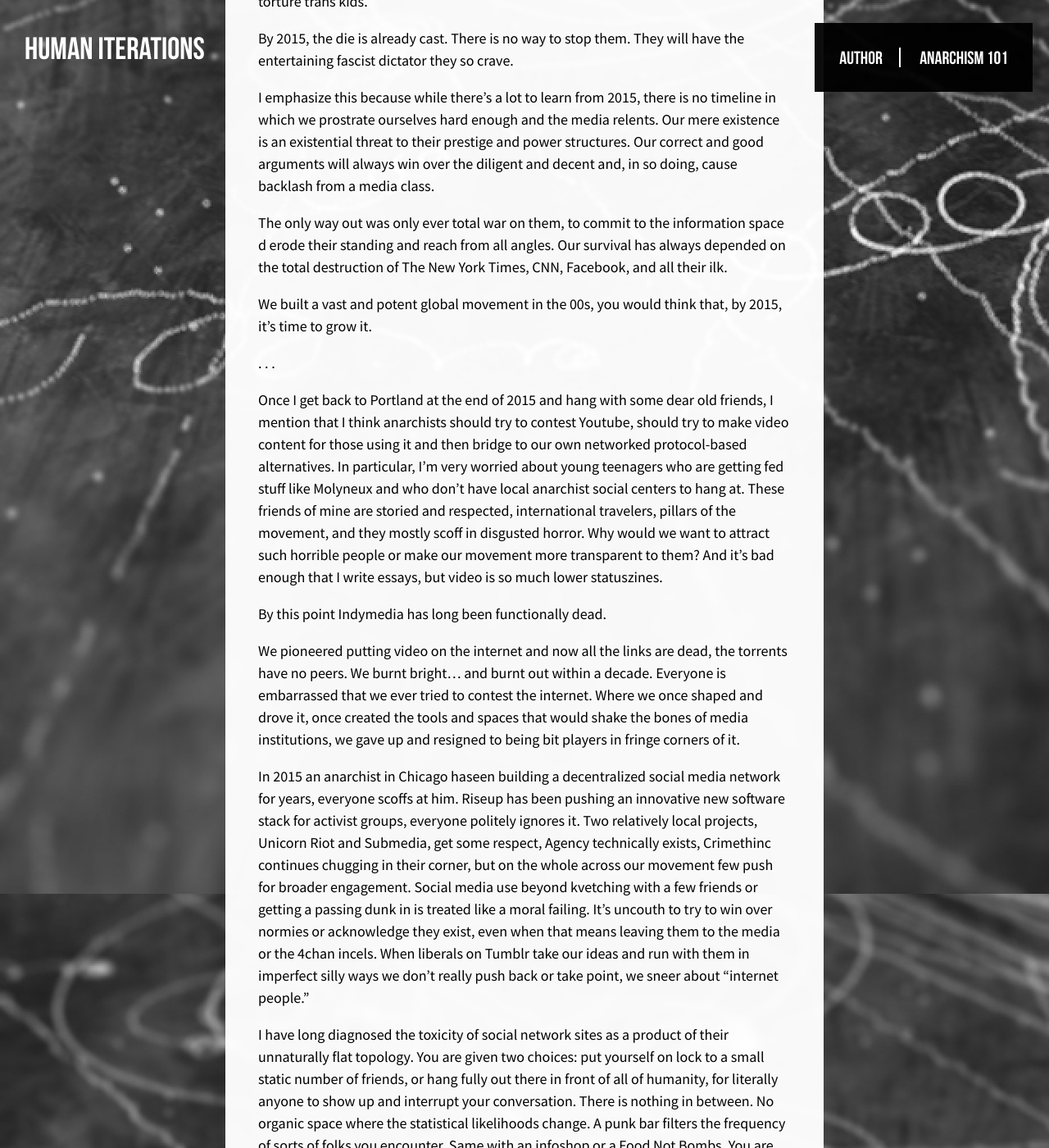
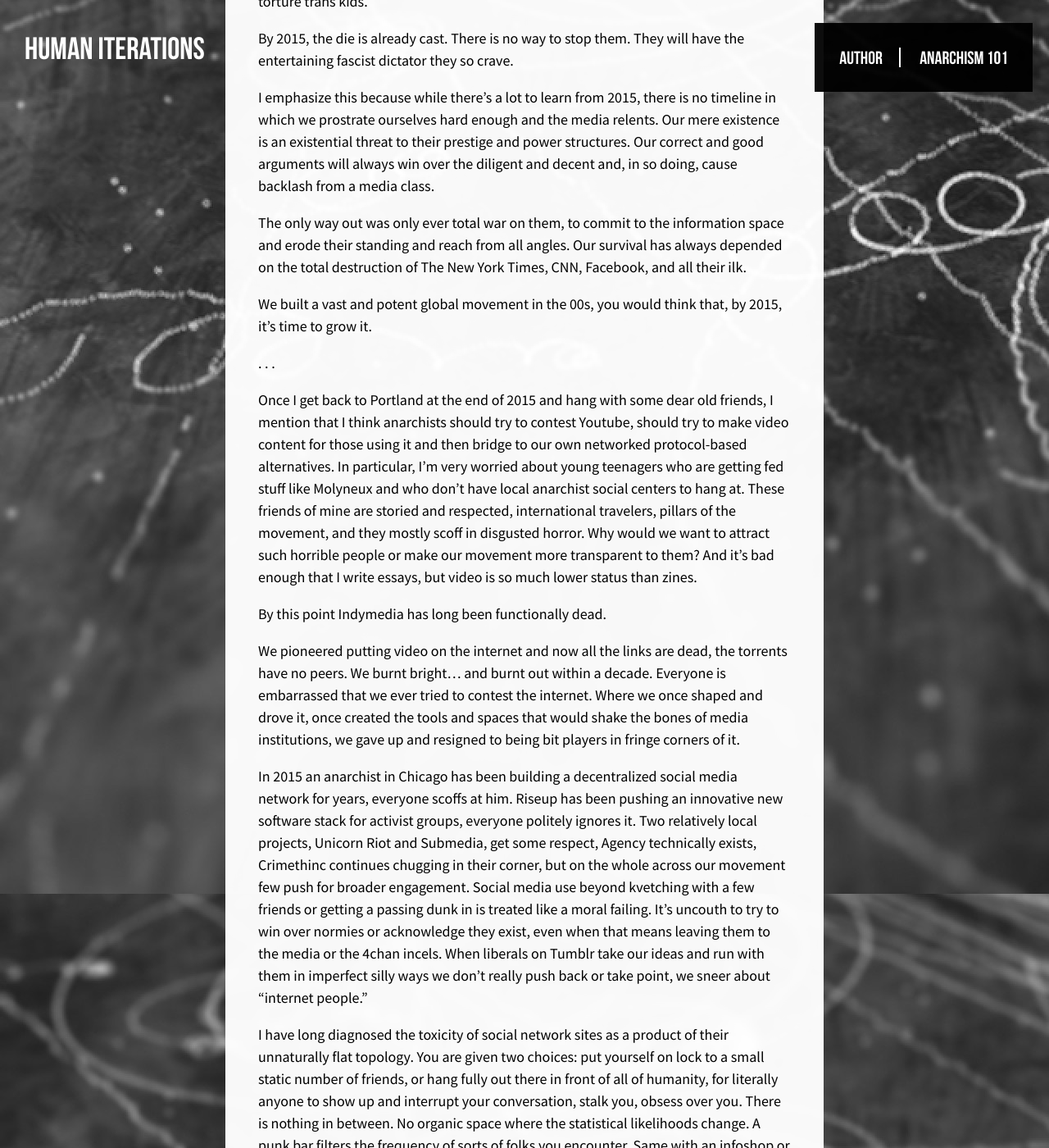
Before and after one commit to rechelon/rechelon.github.io, a Jekyll site: the page built from _posts/2025-12-30-2015-in-review.md, in a window 1280 px wide and 1400 px high, scrolled down 35001 px. Shown: the whole window at 82% size. Built offline with Jekyll 4.4.1, drawn with Linux system fonts in a browser that asks for light colours; some web fonts are replaced; some of the changed text lies outside the part shown.

Commit message:
weird typos

```diff
--- a/_posts/2025-12-30-2015-in-review.md
+++ b/_posts/2025-12-30-2015-in-review.md
@@ -532,7 +532,7 @@ The proper role of "activists" (if there even is one) within this framework is p
 
 Just as antifascist groups doing their own high-quality reporting bypasses the appropriate authorities, radicals developing expert analyses and more advanced social norms on their own is an existential threat to the media-complex's monopoly of epistemic force. And activists simply taking direct action outside the democratic process of the state? An unthinkable danger.
 
-In short, ever single fiber of the journalism-complex has always been existentially aligned against activists, anarchists, and antifascists. There is simply no way to make them not hate us and instinctively work against us. It's in their blood.
+In short, every single fiber of the journalism-complex has always been existentially aligned against activists, anarchists, and antifascists. There is simply no way to make them not hate us and instinctively work against us. It's in their blood.
 
 And so, in 2025, when the White House will cite the aforementioned random fake email as well-established proof that antifa is a terrorist organization, not a single fucking media outlet will even flinch or note the lie. And no one will be able to meaningfully hold them to account.
 
@@ -554,23 +554,23 @@ By 2015, the die is already cast. There is no way to stop them. They will have t
 
 I emphasize this because while there’s a lot to learn from 2015, there is no timeline in which we prostrate ourselves hard enough and the media relents. Our mere existence is an existential threat to their prestige and power structures. Our correct and good arguments will always win over the diligent and decent and, in so doing, cause backlash from a media class.
 
-The only way out was only ever total war on them, to commit to the information space d erode their standing and reach from all angles. Our survival has always depended on the total destruction of The New York Times, CNN, Facebook, and all their ilk.
+The only way out was only ever total war on them, to commit to the information space and erode their standing and reach from all angles. Our survival has always depended on the total destruction of The New York Times, CNN, Facebook, and all their ilk.
 
 We built a vast and potent global movement in the 00s, you would think that, by 2015, it's time to grow it.
 
 . . .
 
-Once I get back to Portland at the end of 2015 and hang with some dear old friends, I mention that I think anarchists should try to contest Youtube, should try to make video content for those using it and then bridge to our own networked protocol-based alternatives. In particular, I’m very worried about young teenagers who are getting fed stuff like Molyneux and who don’t have local anarchist social centers to hang at. These friends of mine are storied and respected, international travelers, pillars of the movement, and they mostly scoff in disgusted horror. Why would we want to attract such horrible people or make our movement more transparent to them? And it’s bad enough that I write essays, but video is so much lower statuszines.
+Once I get back to Portland at the end of 2015 and hang with some dear old friends, I mention that I think anarchists should try to contest Youtube, should try to make video content for those using it and then bridge to our own networked protocol-based alternatives. In particular, I’m very worried about young teenagers who are getting fed stuff like Molyneux and who don’t have local anarchist social centers to hang at. These friends of mine are storied and respected, international travelers, pillars of the movement, and they mostly scoff in disgusted horror. Why would we want to attract such horrible people or make our movement more transparent to them? And it’s bad enough that I write essays, but video is so much lower status than zines.
 
 By this point Indymedia has long been functionally dead.
 
 We pioneered putting video on the internet and now all the links are dead, the torrents have no peers. We burnt bright… and burnt out within a decade. Everyone is embarrassed that we ever tried to contest the internet. Where we once shaped and drove it, once created the tools and spaces that would shake the bones of media institutions, we gave up and resigned to being bit players in fringe corners of it.
 
-In 2015 an anarchist in Chicago haseen building a decentralized social media network for years, everyone scoffs at him. Riseup has been pushing an innovative new software stack for activist groups, everyone politely ignores it. Two relatively local projects, Unicorn Riot and Submedia, get some respect, Agency technically exists, Crimethinc continues chugging in their corner, but on the whole across our movement few push for broader engagement. Social media use beyond kvetching with a few friends or getting a passing dunk in is treated like a moral failing. It's uncouth to try to win over normies or acknowledge they exist, even when that means leaving them to the media or the 4chan incels. When liberals on Tumblr take our ideas and run with them in imperfect silly ways we don't really push back or take point, we sneer about "internet people."
+In 2015 an anarchist in Chicago has been building a decentralized social media network for years, everyone scoffs at him. Riseup has been pushing an innovative new software stack for activist groups, everyone politely ignores it. Two relatively local projects, Unicorn Riot and Submedia, get some respect, Agency technically exists, Crimethinc continues chugging in their corner, but on the whole across our movement few push for broader engagement. Social media use beyond kvetching with a few friends or getting a passing dunk in is treated like a moral failing. It's uncouth to try to win over normies or acknowledge they exist, even when that means leaving them to the media or the 4chan incels. When liberals on Tumblr take our ideas and run with them in imperfect silly ways we don't really push back or take point, we sneer about "internet people."
 
-I have long diagnosed the toxicity of social network sites as a product of their unnaturally flat topology. You are given two choices: put yourself on lock to a small static number of friends, or hang fully out there in front of all of humanity, for literally anyone to show up and interrupt your conversation. There is nothing in between. No organic space where the statistical likelihoods change. A punk bar filters the frequency of sorts of folks you encounter. Same with an infoshop or a Food Not Bombs. You are not given sliders to dissuade certain bystanders or ensure certain commonalities. All the mechanisms of being physically in the same room disappear. The only tool individuals have to shape who clusters into their conversations is verbal hostility.
+I have long diagnosed the toxicity of social network sites as a product of their unnaturally flat topology. You are given two choices: put yourself on lock to a small static number of friends, or hang fully out there in front of all of humanity, for literally anyone to show up and interrupt your conversation, stalk you, obsess over you. There is nothing in between. No organic space where the statistical likelihoods change. A punk bar filters the frequency of sorts of folks you encounter. Same with an infoshop or a Food Not Bombs. You are not given sliders to dissuade certain bystanders or ensure certain commonalities. All the mechanisms of being physically in the same room disappear. The only tool individuals have to shape who clusters into their conversations is verbal hostility.
 
-2015 is the era of “it’s not my job to educate you.” Which is trivially true. I would go insane if I didn’t aggressively filter my notifications, if I bothered to read the unhinged rants and sincere messages of every random person on the planet, much less try to respond to them all. Even a couple million anarchists worldwide constitute but a tiny island in the sea of humanity. We cannot and should not spend all our time arguing with 13-year-old boys iader Kings. Handholding dipshits is not an individual moral responsibility.
+2015 is the era of “it’s not my job to educate you.” Which is trivially true. I would go insane if I didn’t aggressively filter my notifications, if I bothered to read the unhinged rants and sincere messages of every random person on the planet, much less try to respond to them all. Even a couple million anarchists worldwide constitute but a tiny island in the sea of humanity. We cannot and should not spend all our time arguing with 13-year-old boys into Crusader Kings. Handholding dipshits is not an individual moral responsibility.
 
 But in 2015, there’s a broad violent revulsion and active sanction of the very idea of anyone doing outreach or engagement. Anarchists largely react with horror to the inane masses on social media, and take it as a matter of faith that the spectacle, the discourse, does not matter and cannot matter.
 
```
Also changed, not shown: other parts of _posts/2025-12-30-2015-in-review.md (+2 -2 lines).
